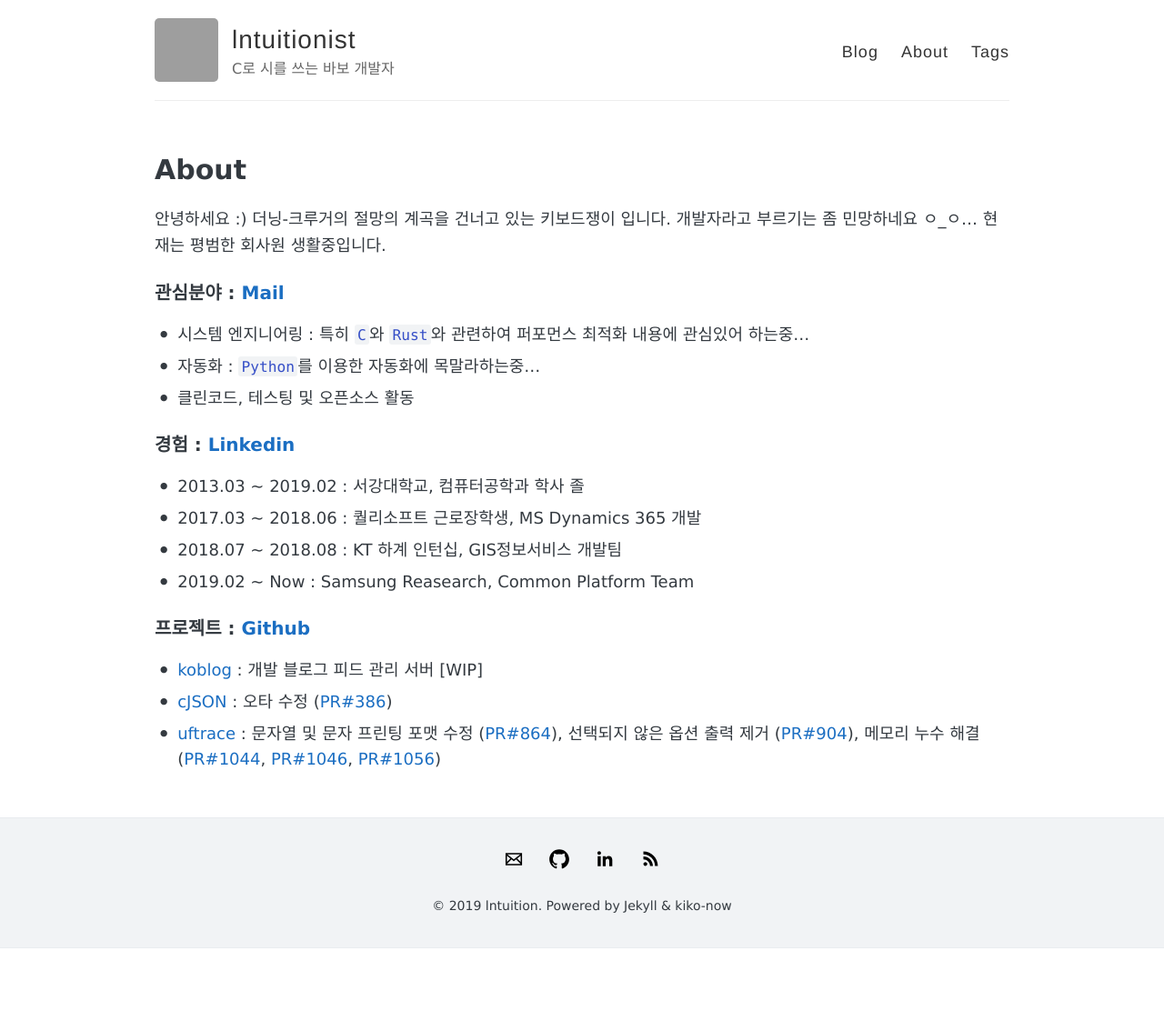
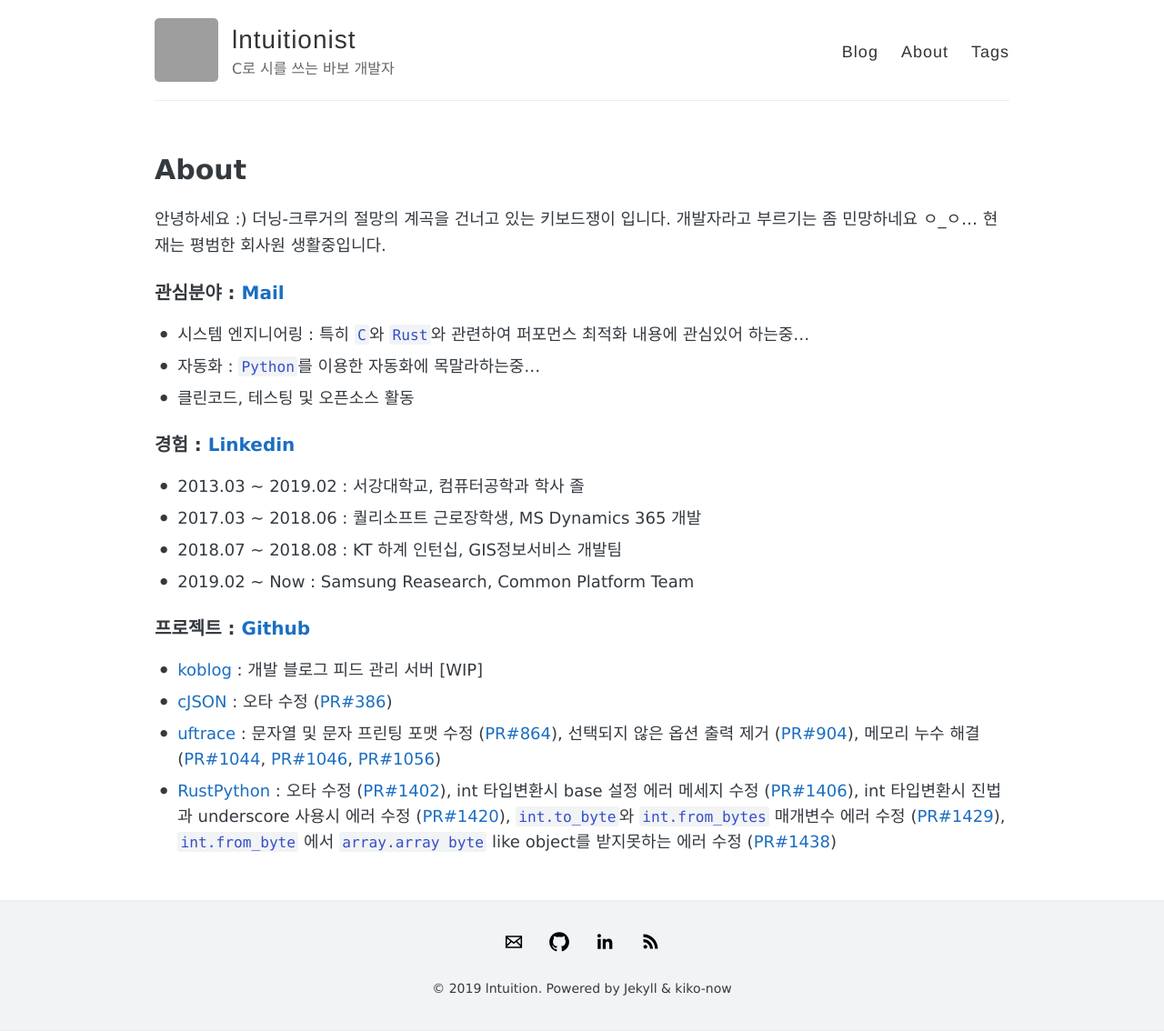
Before and after one commit to lntuition/lntuition.github.io, a Jekyll site: the page built from about.md, in a window 1280 px wide. Shown: the whole page at 91% size. Built offline with Jekyll 4.4.1, drawn with Linux system fonts in a browser that asks for light colours; some web fonts are replaced; before the commit the page ends 1043 px from its top, so only the background shows below that; grey boxes are pictures that could not be loaded.

Commit message:
Update project list in about.md

```diff
--- a/about.md
+++ b/about.md
@@ -27,3 +27,9 @@ permalink: /about/
 문자열 및 문자 프린팅 포맷 수정 ([PR#864](https://github.com/namhyung/uftrace/pull/864)),
 선택되지 않은 옵션 출력 제거 ([PR#904](https://github.com/namhyung/uftrace/pull/904)),
 메모리 누수 해결 ([PR#1044](https://github.com/namhyung/uftrace/pull/1044), [PR#1046](https://github.com/namhyung/uftrace/pull/1046), [PR#1056](https://github.com/namhyung/uftrace/pull/1056))
+- [RustPython](https://github.com/RustPython/RustPython) :
+오타 수정 ([PR#1402](https://github.com/RustPython/RustPython/pull/1402)),
+int 타입변환시 base 설정 에러 메세지 수정 ([PR#1406](https://github.com/RustPython/RustPython/pull/1406)),
+int 타입변환시 진법과 underscore 사용시 에러 수정 ([PR#1420](https://github.com/RustPython/RustPython/pull/1420)),
+`int.to_byte`와 `int.from_bytes` 매개변수 에러 수정 ([PR#1429](https://github.com/RustPython/RustPython/pull/1429)),
+`int.from_byte` 에서 `array.array byte` like object를 받지못하는 에러 수정 ([PR#1438](https://github.com/RustPython/RustPython/pull/1438))
```
